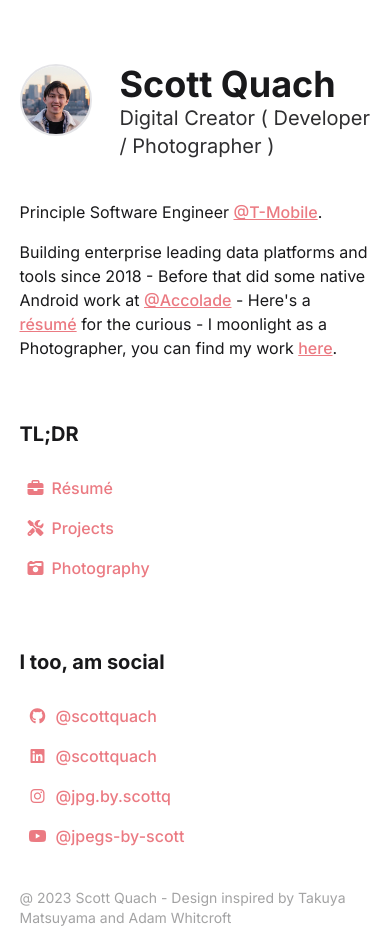
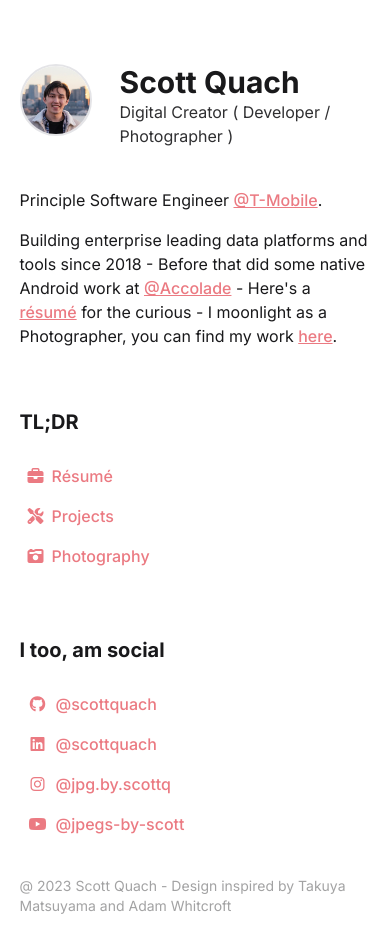
Before and after one commit to scottquach/Portfolio-2022, a React (Create React App) app: page / in a window 390 px wide. Built offline with nearby package versions, Linux system fonts and the light colour scheme.

Commit message:
Better hero responsiveness

```diff
--- a/src/components/Home.js
+++ b/src/components/Home.js
@@ -8,8 +8,8 @@ export default function Home() {
             <div className="flex justify-left gap-7">
                 <img className="profile-image" alt="Profile" src={require('../assets/profile.jpg')}></img>
                 <div className="flex flex-col items-start">
-                    <header className="text-4xl font-bold">Scott Quach</header>
-                    <div className="text-left text-xl opacity-90">Digital Creator ( Developer / Photographer )</div>
+                    <header className="text-3xl md:text-4xl font-bold">Scott Quach</header>
+                    <div className="text-left text-base md:text-xl opacity-90">Digital Creator ( Developer / Photographer )</div>
                 </div>
             </div>
 
```
